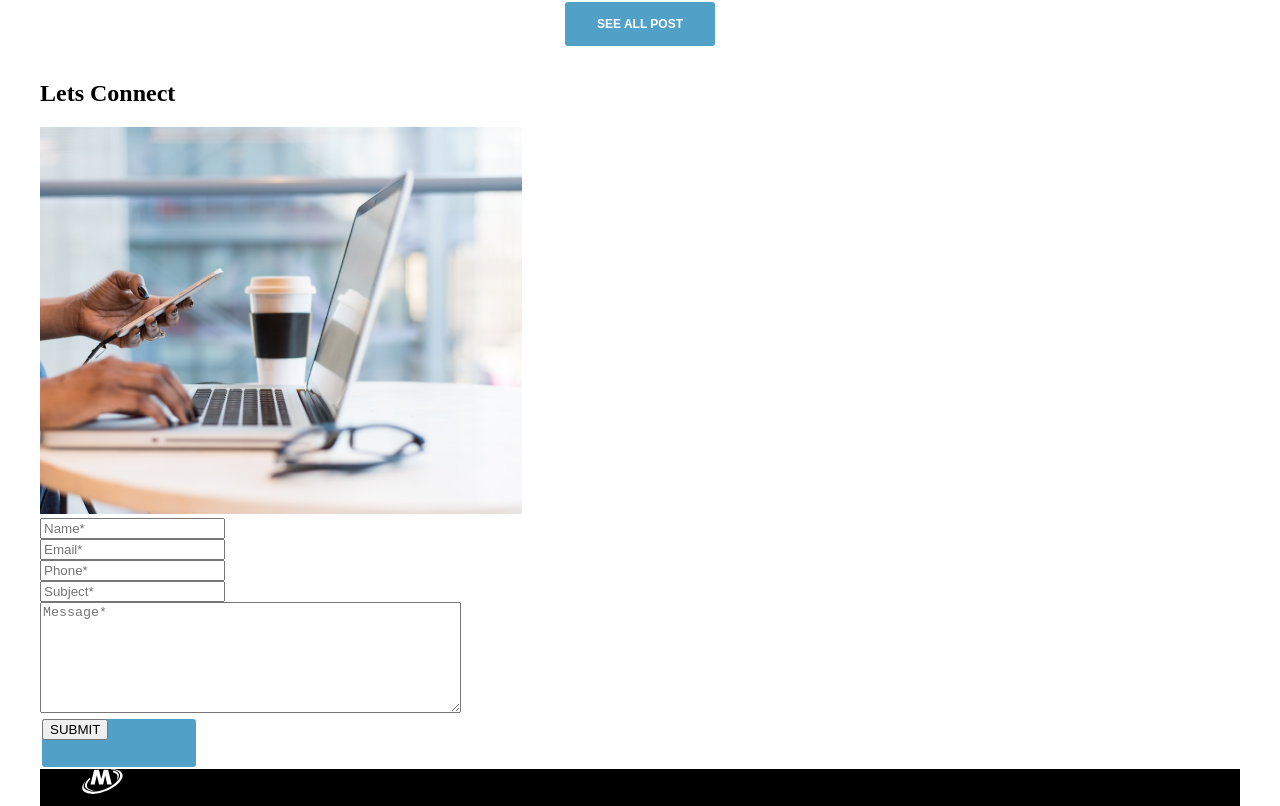
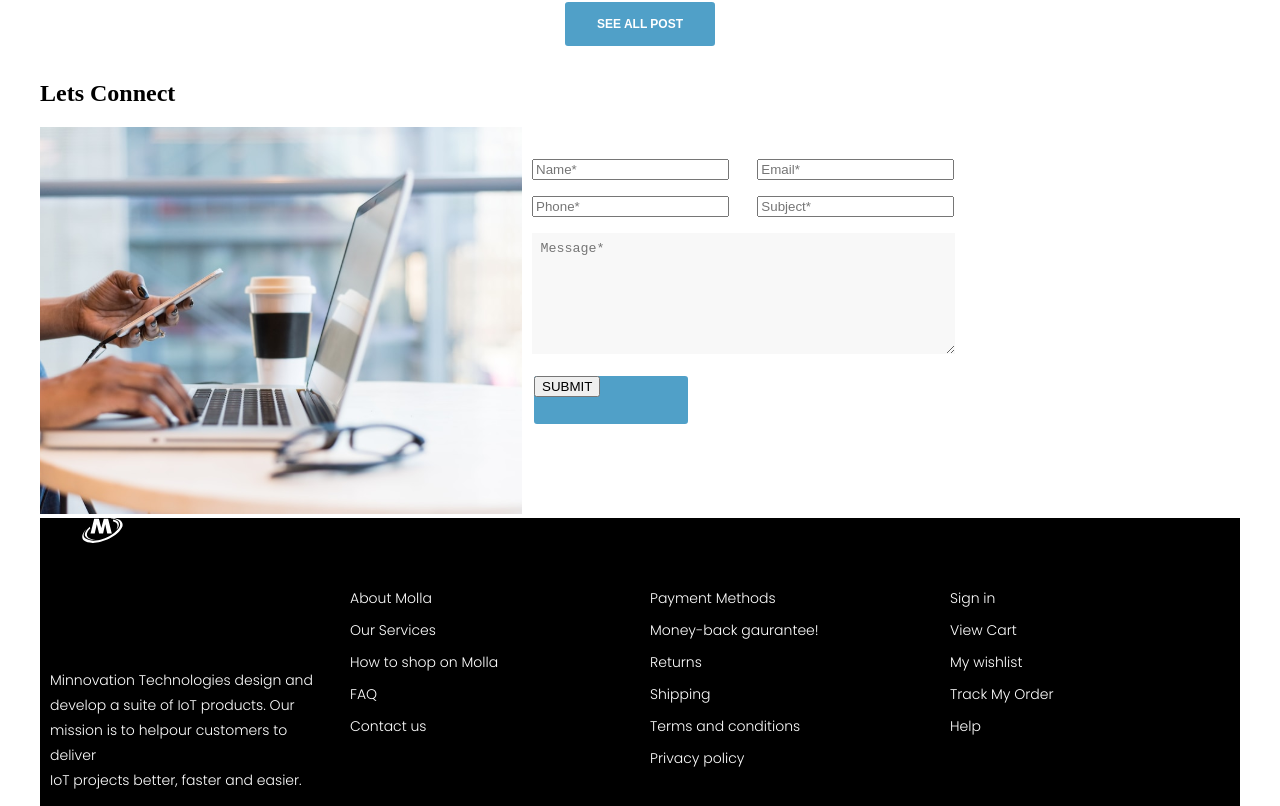
Before and after one commit to Adhish-Ullasan/minnovation-technologies, a React (Create React App) app: page / in a window 1280 px wide. Shown: the part 3554-4360 px from the top of the page. Built offline with nearby package versions, Linux system fonts and the light colour scheme.

Commit message:
connect form : in progress

```diff
--- a/src/App.css
+++ b/src/App.css
@@ -270,3 +270,50 @@ a {
 #blog {
   margin-bottom: 2rem;
 }
+
+/* conect form */
+
+.formDetails {
+
+  display: flex;
+}
+
+.primaryInput {
+
+    width: 100%;
+}
+
+
+form > div > div {
+    display: flex;
+    column-gap: 2.3rem;
+}
+
+form > div > div > div {
+    flex-basis: 45%;
+    margin-bottom: 1rem;
+}
+
+form {
+
+    margin-top: 2rem;
+    padding-left: 10px;
+    padding-right: 10px;
+    box-sizing: border-box;
+}
+
+#textarea {
+
+    margin-bottom: 1rem;
+    width: 100%;
+    padding-top: 8px;
+    padding-bottom: 8px;
+    min-height: 28px;
+    border: 1px solid var(--secondary-color);
+    background-color: #f8f8f8
+}
+
+#textarea::placeholder {
+    position: absolute;
+    left: 2%;
+}
--- a/src/components/Connectform.jsx
+++ b/src/components/Connectform.jsx
@@ -6,7 +6,7 @@ const ConnectForm = () => {
                 <div>
                     <h2>Lets Connect</h2>
                 </div>
-                <div>
+                <div className="formDetails">
                     <div className="connectimage-wrapper">
                         <img src="/images/home/connect.svg" alt="" />
                     </div>
```
